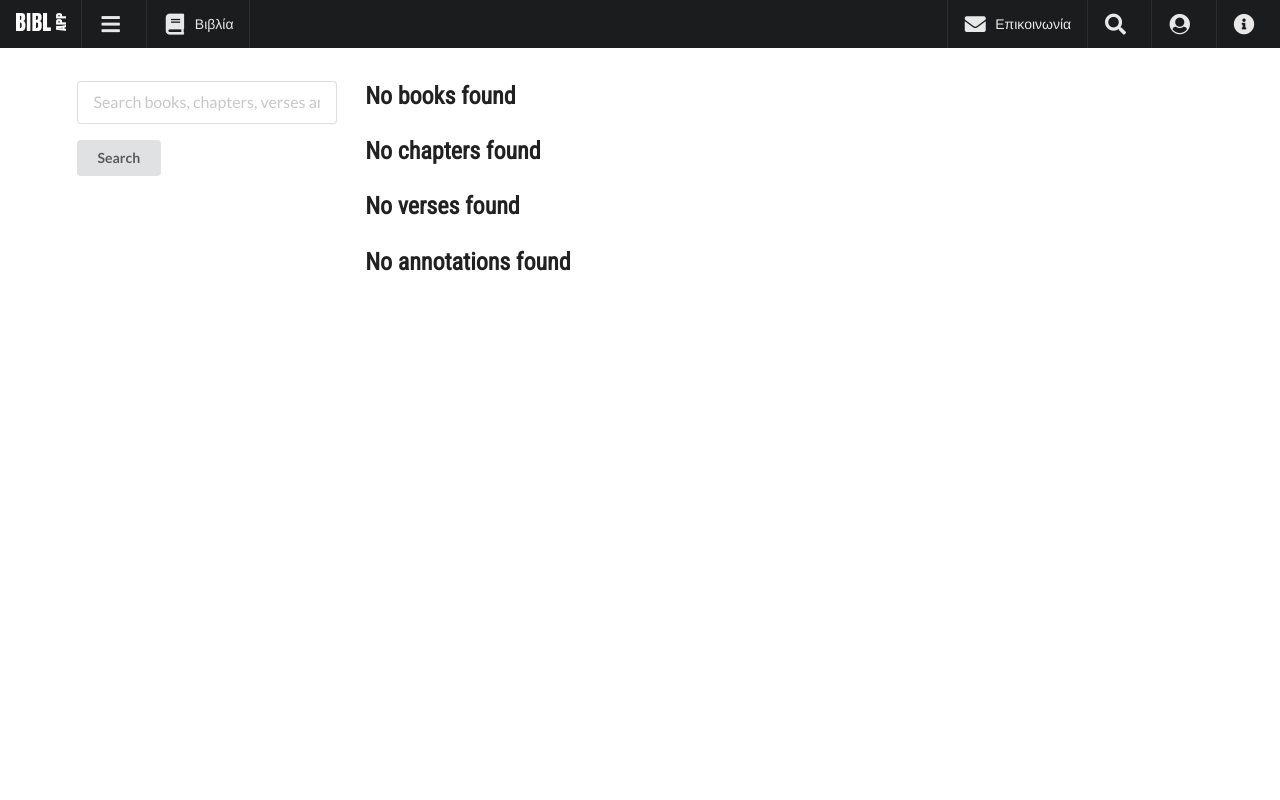
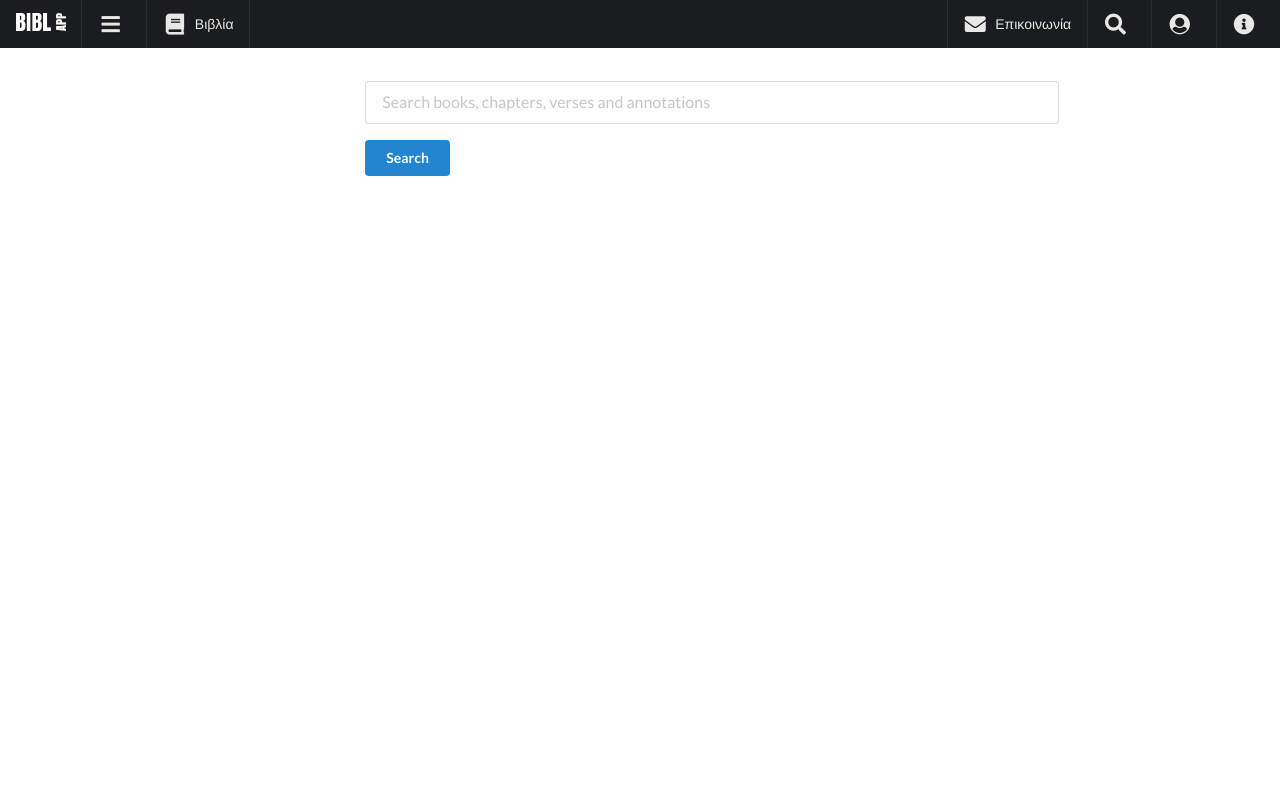
Before and after one commit to szoupi/bibl_app, a Django app: template bible/templates/bible/search.html in a window 1280 px wide. Run offline with Django 3.2, Linux system fonts and the light colour scheme; the template is opened without the code that fills it, so the values that code supplies are empty; some libraries are stand-ins or nearby versions.

Commit message:
remove message  for no results

```diff
--- a/bible/templates/bible/search.html
+++ b/bible/templates/bible/search.html
@@ -4,21 +4,22 @@
 {% block title %} {% trans 'Search' %} {% endblock title %}
 
 {% block leftColumn %}
-    <form class="ui form large" action="" method="GET">
+
+{% endblock leftColumn %}
+
+{% block body %}
+    <form class="ui form large inline" action="" method="GET" style="margin-bottom:2rem">
         <div class="field">
             <div class="field">
-                <input type="text" name="q"
-                    value="{{ query }}"
-                    placeholder="{% trans 'Search books, chapters, verses and annotations'%}">
+                <input type="text" name="q" value="{{ query }}" placeholder="{% trans 'Search books, chapters, verses and annotations'%}">
             </div>
             <div>
-                <button class="ui button" type="submit">{% trans 'Search' %}</button>
+                <button class="ui button primary" type="submit">{% trans 'Search' %}</button>
             </div>
         </div>
     </form>
-{% endblock leftColumn %}
 
-{% block body %}
+
 {# SEARCH RESULTS ======================================= #}
 {# see search view #}
 <div class="ui text container">
@@ -40,8 +41,6 @@
                 </div>
             {% endfor %}
         </div>
-    {% else %}
-        <h2>{% trans 'No books found' %}</h2>
     {% endif %}
 
     {# ========= CHAPTERS ========== #}
@@ -65,8 +64,6 @@
                 </div>
             {% endfor %}
         </div>
-    {% else %}
-        <h2>{% trans 'No chapters found' %}</h2>
     {% endif %}
 
     {# ========= VERSES ========== #}
@@ -92,8 +89,6 @@
                 </div>
             {% endfor %}
         </div>
-    {% else %}
-        <h2>{% trans 'No verses found' %}</h2>
     {% endif %}
 
     {# ========= ANNOTATIONS ========== #}
@@ -121,8 +116,6 @@
                 </div>
             {% endfor %}
         </div>
-    {% else %}
-        <h2>{% trans 'No annotations found' %}</h2>
     {% endif %}
 
 </div>
```
